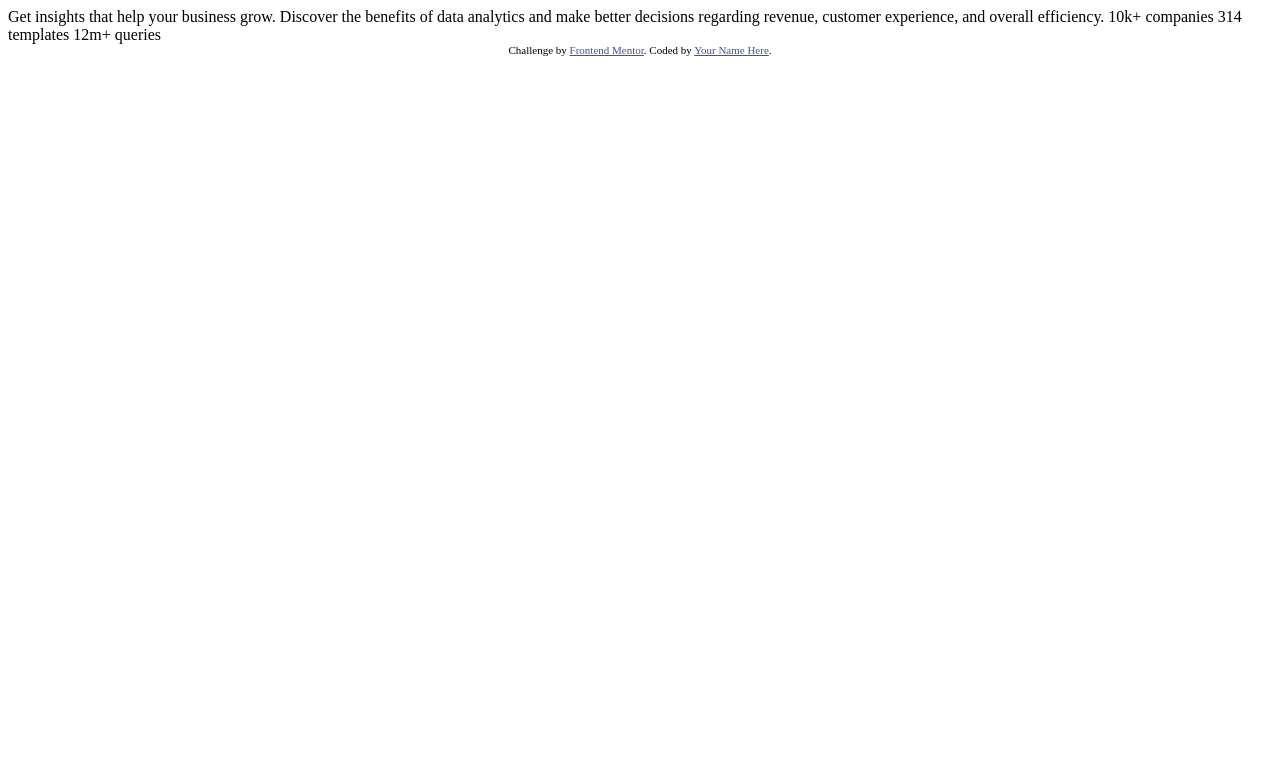
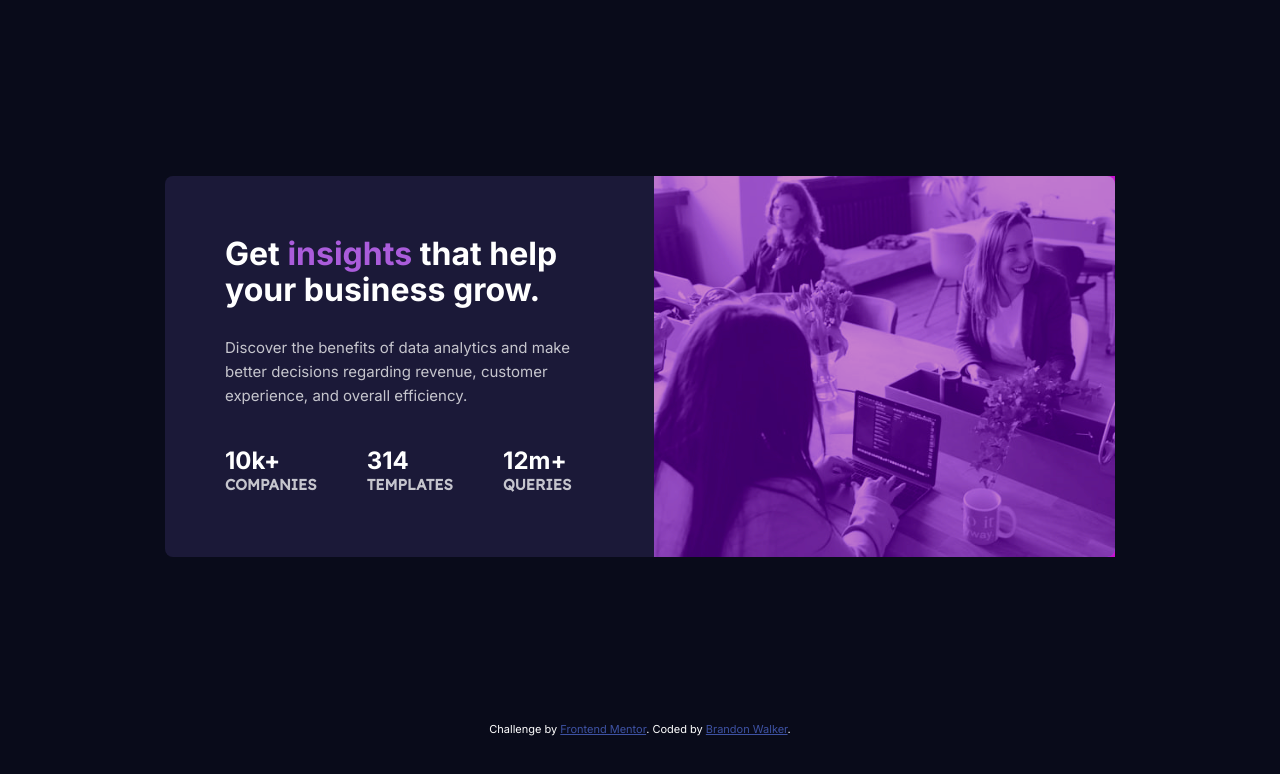
Before and after one commit to walker861/FEMStatsPreviewCard, a plain HTML site: page index.html in a window 1280 px wide. Drawn offline with Linux system fonts and the light colour scheme.

Commit message:
stats card desktop version

```diff
--- a/index.html
+++ b/index.html
@@ -4,30 +4,44 @@
   <meta charset="UTF-8">
   <meta name="viewport" content="width=device-width, initial-scale=1.0"> <!-- displays site properly based on user's device -->
 
+  <link rel="stylesheet" href="style.css">
+
   <link rel="icon" type="image/png" sizes="32x32" href="./images/favicon-32x32.png">
 
   <title>Frontend Mentor | Stats preview card component</title>
+</head>
 
-  <!-- Feel free to remove these styles or customise in your own stylesheet 👍 -->
-  <style>
-    .attribution { font-size: 11px; text-align: center; }
-    .attribution a { color: hsl(228, 45%, 44%); }
-  </style>
-</head>
 <body>
 
-  Get insights that help your business grow.
+  <main role="main">
 
-  Discover the benefits of data analytics and make better decisions regarding revenue, customer
-  experience, and overall efficiency.
+    <div class="card-container">
 
-  10k+ companies
-  314 templates
-  12m+ queries
+      <div class="card-content">
 
-  <div class="attribution">
+        <h1 class="card-heading">Get <em class="em">insights</em> that help your business grow.</h1>
+
+        <p class="card-description">Discover the benefits of data analytics and make better decisions regarding revenue, customer experience, and overall efficiency.</p>
+
+        <div class="statistics">
+          <p class="stat-heading">10k+<span class="stat-item">companies</span></p>
+          <p class="stat-heading">314<span class="stat-item">templates</span></p>
+          <p class="stat-heading">12m+<span class="stat-item">queries</span></p>
+        </div>
+      </div> <!--closing tag class="card-content" -->
+
+      <div class="card-img overlay">
+          <img class="img" src="images/image-header-desktop.jpg" alt="3 women at office desks">
+      </div>
+
+
+    <div><!--closing tag class="card-container" -->
+
+  </main>
+
+  <footer class="attribution">
     Challenge by <a href="https://www.frontendmentor.io?ref=challenge" target="_blank">Frontend Mentor</a>.
-    Coded by <a href="#">Your Name Here</a>.
-  </div>
+    Coded by <a href="#">Brandon Walker</a>.
+  </footer>
 </body>
 </html>
--- /dev/null
+++ b/style.css
@@ -0,0 +1,105 @@
+@import url('https://fonts.googleapis.com/css2?family=Inter:wght@400;700&family=Lexend+Deca&display=swap');
+
+* {
+    box-sizing: border-box;
+    margin: 0;
+    padding: 0;
+}
+
+html {
+  font-size: 62.5%;
+  font-family: "Inter";
+  font-weight: 400;
+  color: hsl(0, 0%, 100%);
+}
+
+body{
+  background-color: hsl(233, 47%, 7%);
+  font-size: 1.5rem;
+  line-height: 2.4rem;
+}
+
+.card-container {
+  margin-block-start: 22vh;
+  margin-block-end: 20vh;
+  margin-inline: auto;
+  display: flex;
+  background-color: hsl(244, 38%, 16%);
+  width: 95rem;
+  border-radius: 0.8rem;
+}
+
+.card-content {
+  display: flex;
+  flex-direction: column;
+  width: 51.5%;
+  padding: 6rem 8.3rem 6rem 6rem;
+}
+
+h1 {
+  padding-bottom: 2.8rem;
+  line-height: 3.6rem;
+  font-weight: 700;
+  font-size: 3.2rem;
+}
+
+em {
+  color: hsl(277, 64%, 61%);
+  font-style: normal;
+}
+
+p {
+  color: hsla(0, 0%, 100%, 0.75);
+}
+
+.statistics {
+  display: flex;
+  justify-content: space-between;
+  align-items: flex-end;
+  margin-top: auto;
+}
+
+.stat-heading {
+  color: hsl(0, 0%, 100%);
+  font-size: 2.4rem;
+  font-weight: 700;
+}
+
+.stat-item {
+  display: block;
+  font-size: 1.5rem;
+  font-family: "Lexend Deca";
+  text-transform: uppercase;
+  color: hsla(0, 0%, 100%, 0.75);
+}
+
+.card-img {
+  display: flex;
+  width: 48.5%;
+  background-color:hsl(277, 64%, 61%);
+  filter: saturate(250%) brightness(75%) contrast(125%);
+}
+
+img {
+  object-fit: cover;
+  height: 100%;
+  width: 100%;
+  border-radius: 0 0.8rem 0.8rem 0;
+  opacity: 0.6;
+
+}
+
+.attribution {
+  height: 50px;
+  font-size: 1.1rem;
+  text-align: center;
+  color:hsl(0, 0%, 100%);
+}
+
+.attribution a {
+  color: hsl(228, 45%, 44%);
+}
+
+@media only screen and (max-width: 600px) {
+
+}
```
Also changed, not shown: 1 other file.
